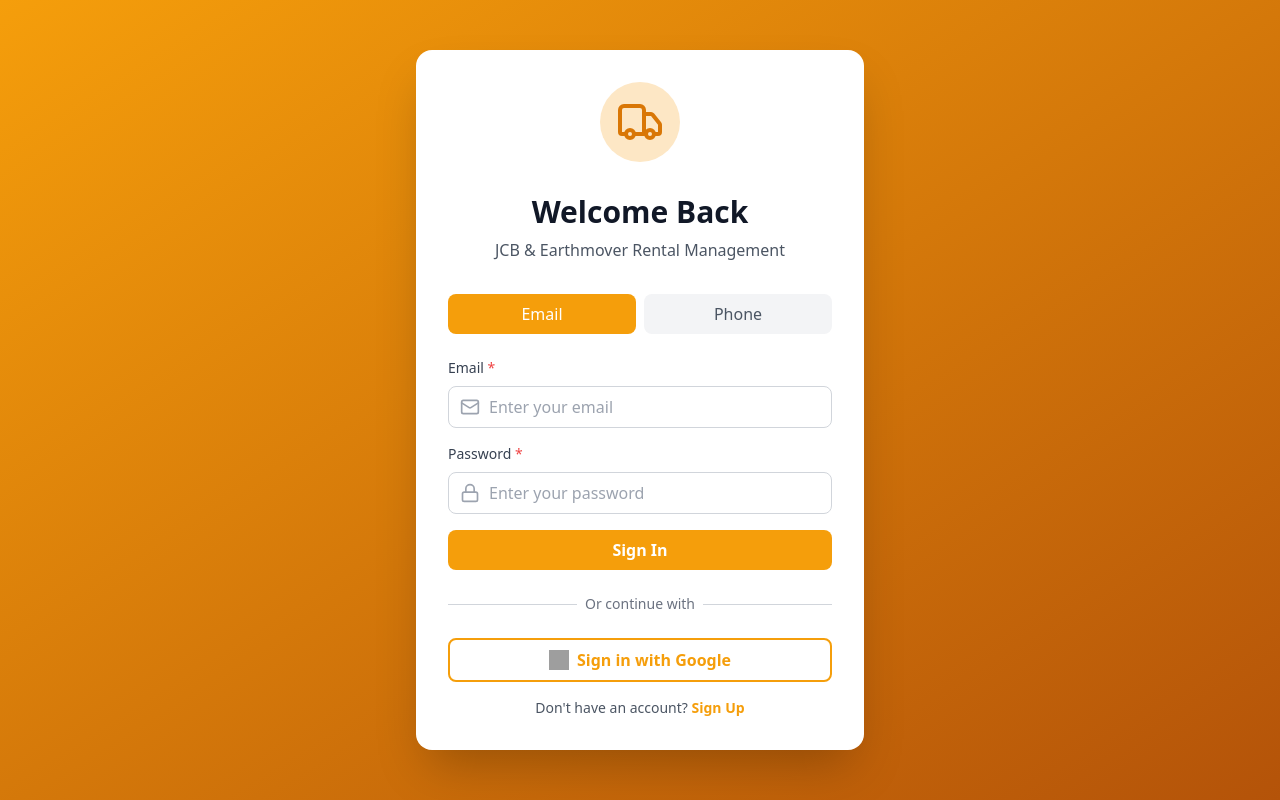
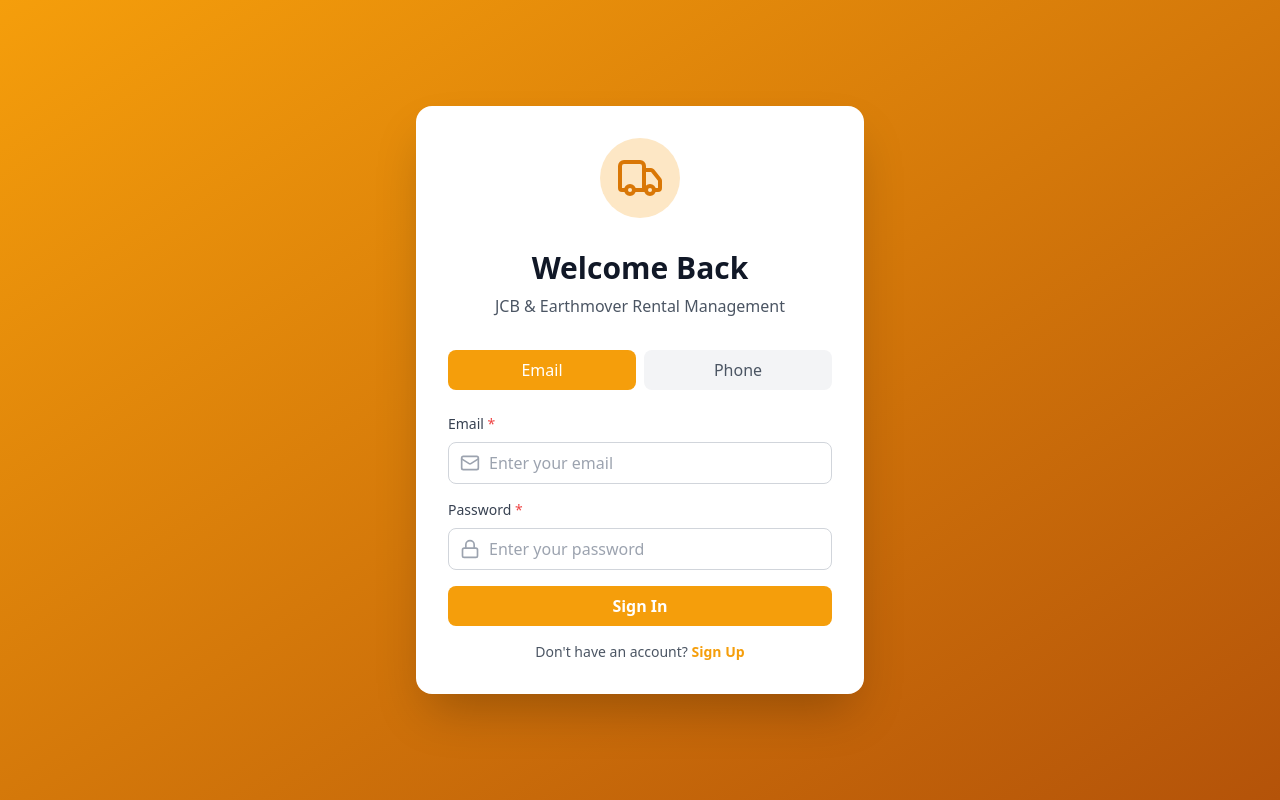
Before and after one commit to Aditya0612-ui/JCBEarthmover, a React (Vite) app: page /login in a window 1280 px wide. Built offline with nearby package versions, Linux system fonts and the light colour scheme; no server answers; grey boxes are pictures that could not be loaded.

Commit message:
login UI change remove login with google

```diff
--- a/src/pages/Login.jsx
+++ b/src/pages/Login.jsx
@@ -8,7 +8,7 @@ import toast from 'react-hot-toast';
 
 const Login = () => {
   const navigate = useNavigate();
-  const { signInWithGoogle, signInWithEmail, signUpWithEmail, signInWithPhone } = useAuth();
+  const { signInWithEmail, signUpWithEmail, signInWithPhone } = useAuth();
 
   const [isSignUp, setIsSignUp] = useState(false);
   const [usePhoneAuth, setUsePhoneAuth] = useState(false);
@@ -47,17 +47,7 @@ const Login = () => {
     }
   };
 
-  const handleGoogleSignIn = async () => {
-    setLoading(true);
-    try {
-      await signInWithGoogle();
-      navigate('/');
-    } catch (error) {
-      console.error('Google sign-in error:', error);
-    } finally {
-      setLoading(false);
-    }
-  };
+
 
   const handlePhoneAuth = async (e) => {
     e.preventDefault();
@@ -212,28 +202,6 @@ const Login = () => {
           </form>
         )}
 
-        {/* Divider */}
-        <div className="relative my-6">
-          <div className="absolute inset-0 flex items-center">
-            <div className="w-full border-t border-gray-300"></div>
-          </div>
-          <div className="relative flex justify-center text-sm">
-            <span className="px-2 bg-white text-gray-500">Or continue with</span>
-          </div>
-        </div>
-
-        {/* Google Sign In */}
-        <Button
-          onClick={handleGoogleSignIn}
-          variant="outline"
-          fullWidth
-          disabled={loading}
-          className="mb-4"
-        >
-          <img src="https://www.gstatic.com/firebasejs/ui/2.0.0/images/auth/google.svg" alt="Google" className="w-5 h-5" />
-          Sign in with Google
-        </Button>
-
         {/* Toggle Sign Up/Sign In */}
         {!usePhoneAuth && (
           <p className="text-center text-sm text-gray-600">
```
